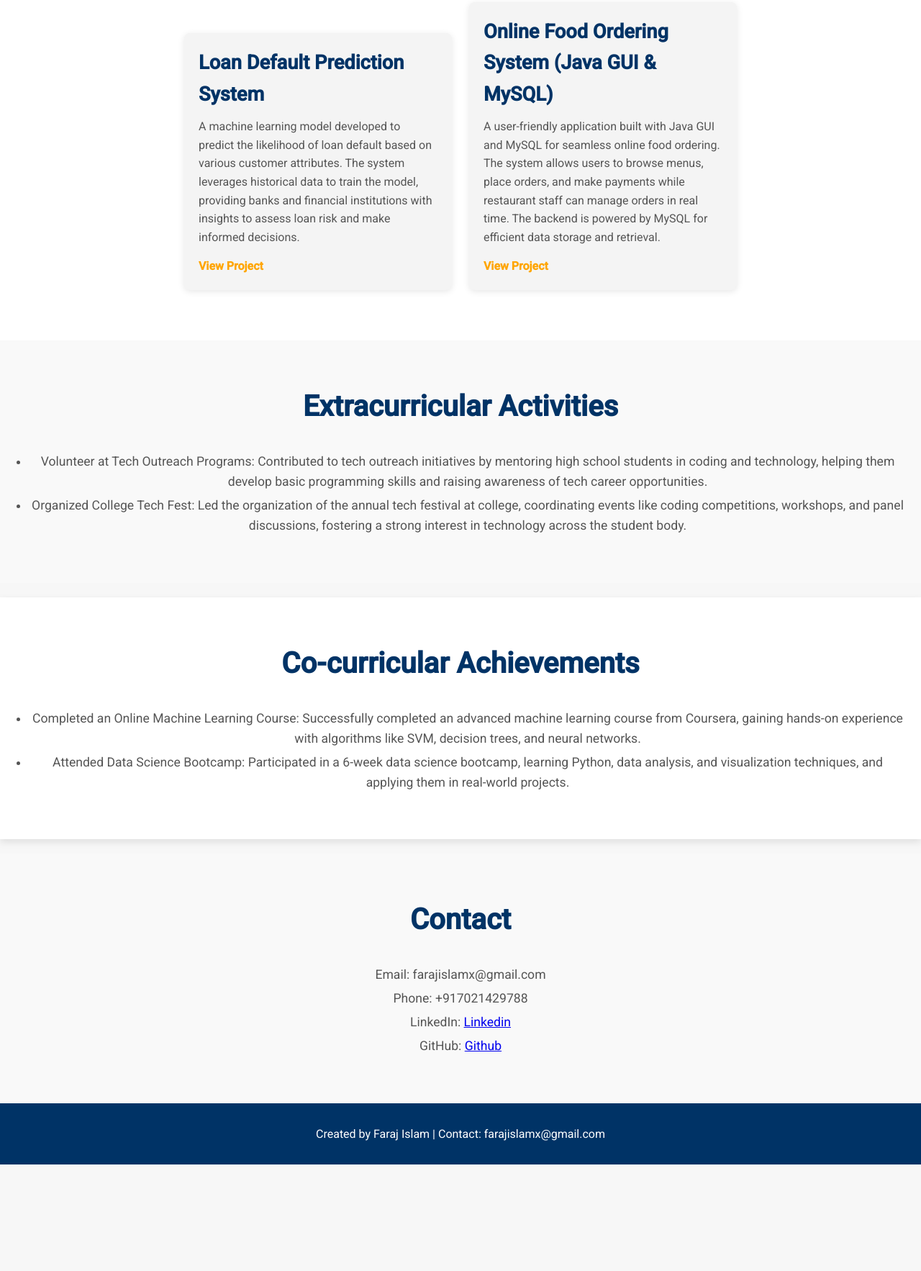
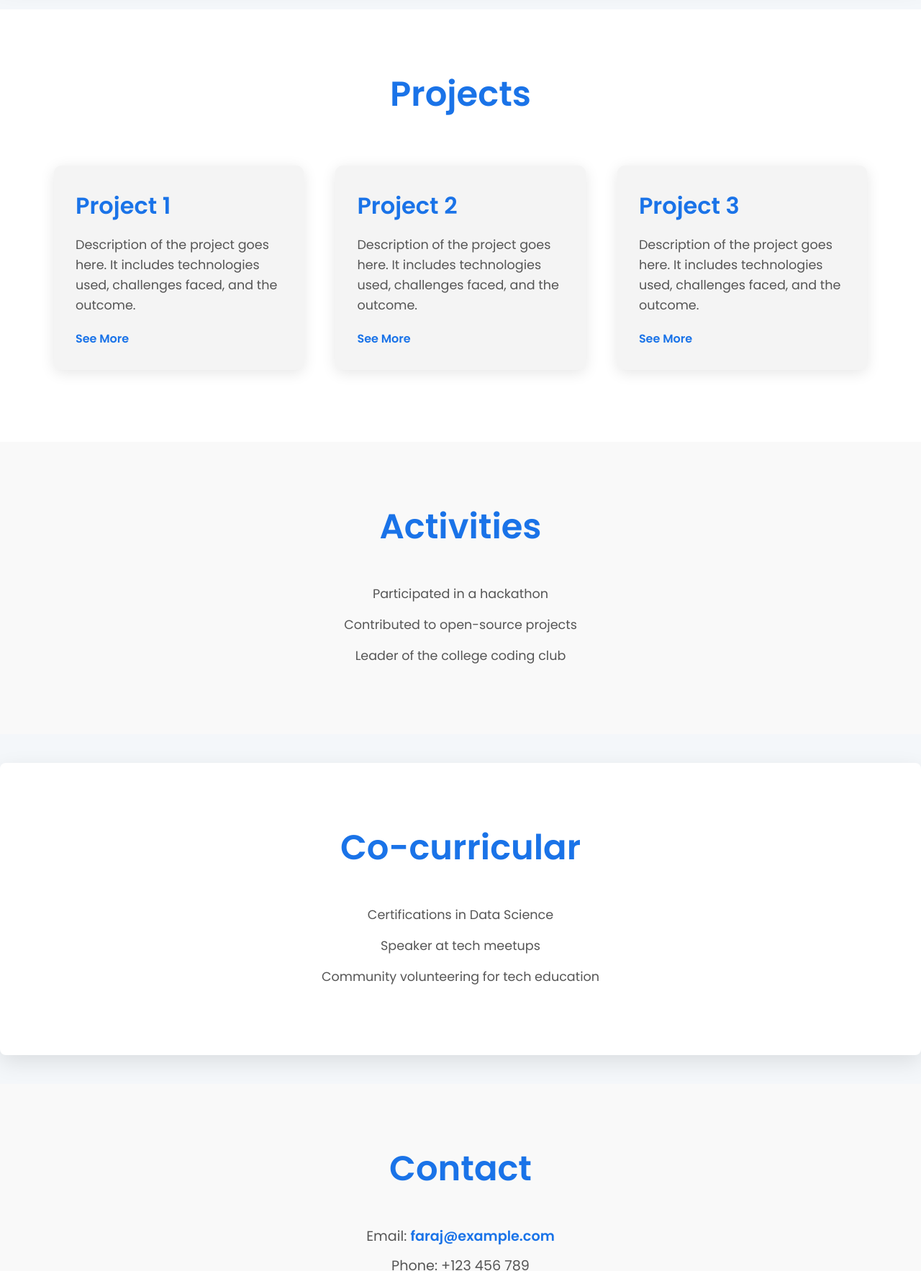
Before and after one commit to faraj2003/portfolio.github.io, a plain HTML site: page index.html in a window 1280 px wide. Shown: the part 1034-2800 px from the top of the page at 72% size. Before the commit the page ends 2652 px from the top, so only its background shows below. Drawn offline with Linux system fonts and the light colour scheme.

Commit message:
Update index.html

```diff
--- a/index.html
+++ b/index.html
@@ -8,7 +8,7 @@
     <title>Your Portfolio</title>
 
     <!-- External Fonts -->
-    <link href="https://fonts.googleapis.com/css2?family=Roboto:wght@400;500&display=swap" rel="stylesheet">
+    <link href="https://fonts.googleapis.com/css2?family=Roboto:wght@400;500&family=Poppins:wght@300;400;600&display=swap" rel="stylesheet">
 
     <!-- Font Awesome Icons -->
     <script src="https://kit.fontawesome.com/c4254e24a8.js" crossorigin="anonymous"></script>
@@ -19,76 +19,84 @@
             margin: 0;
             padding: 0;
             box-sizing: border-box;
+            transition: all 0.3s ease;
         }
 
         body {
-            font-family: 'Roboto', sans-serif;
-            background-color: #f7f7f7;
+            font-family: 'Poppins', sans-serif;
+            background-color: #f4f7fa;
             color: #333;
             line-height: 1.6;
         }
 
         /* Header */
         #header {
-            background: #003366; /* Navy Blue */
+            background: #1A73E8; /* Blue */
             color: white;
             text-align: center;
-            padding: 80px 20px;
+            padding: 100px 20px;
+            border-bottom: 5px solid #0d57a8;
         }
 
         #header h1 {
-            font-size: 3rem;
+            font-size: 4rem;
             margin-bottom: 20px;
+            font-weight: 600;
         }
 
         #header p {
-            font-size: 1.2rem;
+            font-size: 1.5rem;
             font-weight: 500;
         }
 
         #header span {
             font-weight: bold;
-            color: #FFA500; /* Orange */
+            color: #ffab00; /* Orange */
         }
 
         /* About Section */
         #about {
-            padding: 60px 20px;
-            background: white;
+            padding: 80px 20px;
+            background: #fff;
             text-align: center;
-            box-shadow: 0 4px 10px rgba(0, 0, 0, 0.1);
-            margin: 20px 0;
+            box-shadow: 0 10px 30px rgba(0, 0, 0, 0.1);
+            margin: 40px 0;
+            border-radius: 8px;
         }
 
         #about h2 {
-            font-size: 2.5rem;
-            margin-bottom: 15px;
-            color: #003366; /* Navy Blue */
+            font-size: 3rem;
+            margin-bottom: 30px;
+            color: #1A73E8;
+            font-weight: 600;
         }
 
         #about p {
-            font-size: 1.1rem;
+            font-size: 1.2rem;
             color: #555;
-            margin-bottom: 30px;
+            margin-bottom: 40px;
         }
 
+        /* Tabs */
         .tab-links {
             display: inline-block;
-            padding: 10px 20px;
-            margin-right: 10px;
+            padding: 15px 30px;
+            margin-right: 15px;
             background: #f0f0f0;
             cursor: pointer;
+            border-radius: 30px;
+            font-weight: 600;
+            color: #333;
             transition: 0.3s;
-            border-radius: 4px;
         }
 
         .tab-links:hover {
-            background: #003366; /* Navy Blue */
+            background: #1A73E8;
             color: white;
         }
 
         .active-link {
-            background: #FFA500; /* Orange */
+            background: #ffab00; /* Orange */
             color: white;
         }
 
@@ -102,113 +110,120 @@
 
         /* Projects Section */
         #projects {
-            padding: 60px 20px;
-            background: #ffffff;
+            padding: 80px 20px;
+            background: #fff;
             text-align: center;
         }
 
         #projects h2 {
-            font-size: 2.5rem;
-            margin-bottom: 30px;
-            color: #003366; /* Navy Blue */
+            font-size: 3rem;
+            margin-bottom: 40px;
+            color: #1A73E8;
+            font-weight: 600;
         }
 
         .project {
             display: inline-block;
-            width: 30%;
-            margin: 10px;
+            width: 28%;
+            margin: 20px;
             background: #f4f4f4;
-            border-radius: 8px;
-            padding: 20px;
-            box-shadow: 0 2px 10px rgba(0, 0, 0, 0.1);
+            border-radius: 10px;
+            padding: 30px;
+            box-shadow: 0 4px 20px rgba(0, 0, 0, 0.1);
             text-align: left;
             transition: 0.3s;
+            cursor: pointer;
         }
 
         .project:hover {
-            transform: scale(1.05);
-            box-shadow: 0 4px 15px rgba(0, 0, 0, 0.2);
+            transform: translateY(-10px);
+            box-shadow: 0 10px 30px rgba(0, 0, 0, 0.2);
         }
 
         .project h3 {
-            font-size: 1.7rem;
-            margin-bottom: 10px;
-            color: #003366; /* Navy Blue */
+            font-size: 2rem;
+            margin-bottom: 15px;
+            color: #1A73E8;
+            font-weight: 600;
         }
 
         .project p {
-            font-size: 1rem;
+            font-size: 1.1rem;
             color: #555;
-            margin-bottom: 15px;
+            margin-bottom: 20px;
         }
 
         .project a {
             text-decoration: none;
-            color: #FFA500; /* Orange */
-            font-weight: bold;
+            color: #1A73E8;
+            font-weight: 600;
         }
 
         /* Activities Section */
         #activities {
-            padding: 60px 20px;
+            padding: 80px 20px;
             background: #f9f9f9;
             text-align: center;
         }
 
         #activities h2 {
-            font-size: 2.5rem;
-            margin-bottom: 30px;
-            color: #003366; /* Navy Blue */
+            font-size: 3rem;
+            margin-bottom: 40px;
+            color: #1A73E8;
+            font-weight: 600;
         }
 
         .activities-list ul {
-            list-style-type: disc;
-            padding-left: 20px;
+            list-style-type: none;
+            padding: 0;
         }
 
         .activities-list li {
             font-size: 1.1rem;
-            margin: 5px 0;
+            margin: 15px 0;
             color: #555;
         }
 
         /* Co-curricular Section */
         #cocurricular {
-            padding: 60px 20px;
-            background: #ffffff;
+            padding: 80px 20px;
+            background: #fff;
             text-align: center;
-            box-shadow: 0 4px 10px rgba(0, 0, 0, 0.1);
-            margin: 20px 0;
+            box-shadow: 0 10px 30px rgba(0, 0, 0, 0.1);
+            margin: 40px 0;
+            border-radius: 8px;
         }
 
         #cocurricular h2 {
-            font-size: 2.5rem;
-            margin-bottom: 30px;
-            color: #003366; /* Navy Blue */
+            font-size: 3rem;
+            margin-bottom: 40px;
+            color: #1A73E8;
+            font-weight: 600;
         }
 
         .cocurricular-list ul {
-            list-style-type: disc;
-            padding-left: 20px;
+            list-style-type: none;
+            padding: 0;
         }
 
         .cocurricular-list li {
             font-size: 1.1rem;
-            margin: 5px 0;
+            margin: 15px 0;
             color: #555;
         }
 
         /* Contact Section */
         #contact {
-            padding: 60px 20px;
+            padding: 80px 20px;
             background: #f9f9f9;
             text-align: center;
         }
 
         #contact h2 {
-            font-size: 2.5rem;
-            margin-bottom: 30px;
-            color: #003366; /* Navy Blue */
+            font-size: 3rem;
+            margin-bottom: 40px;
+            color: #1A73E8;
+            font-weight: 600;
         }
 
         .contact-info ul {
@@ -217,65 +232,70 @@
         }
 
         .contact-info li {
-            font-size: 1.1rem;
-            margin: 5px 0;
+            font-size: 1.2rem;
+            margin: 10px 0;
             color: #555;
+        }
+
+        .contact-info a {
+            color: #1A73E8;
+            text-decoration: none;
+            font-weight: 600;
         }
 
         /* Footer */
         #footer {
-            background: #003366; /* Navy Blue */
+            background: #1A73E8;
             color: white;
             text-align: center;
             padding: 30px;
             font-size: 1rem;
+            margin-top: 50px;
         }
 
         /* Responsive Design */
         @media (max-width: 768px) {
             .project {
                 width: 100%;
-                margin: 15px 0;
+                margin: 20px 0;
             }
 
             .tab-links {
                 display: block;
-                margin: 10px 0;
+                margin: 15px 0;
+                text-align: center;
             }
 
             .tab-links.active-link {
                 text-align: center;
             }
 
-            .about-info {
-                max-width: 90%;
-                text-align: center;
-            }
-
             #header h1 {
-                font-size: 2.5rem;
+                font-size: 3rem;
             }
 
             #header p {
-                font-size: 1rem;
+                font-size: 1.2rem;
             }
 
-            /* Adjust Project Section for Smaller Screens */
-            #projects h2 {
+            #projects h2,
+            #activities h2,
+            #cocurricular h2,
+            #contact h2 {
                 font-size: 2rem;
             }
 
             .project h3 {
-                font-size: 1.4rem;
+                font-size: 1.6rem;
             }
 
-            /* Adjust Co-curricular, Education, Activities Sections */
-            #activities h2, #cocurricular h2 {
-                font-size: 2rem;
+            .activities-list li,
+            .cocurricular-list li {
+                font-size: 1.1rem;
             }
 
-            .activities-list li, .cocurricular-list li {
-                font-size: 1rem;
+            .contact-info li {
+                font-size: 1.2rem;
             }
         }
     </style>
@@ -285,7 +305,7 @@
     <!-- Header -->
     <div id="header">
         <h1>Hi, I'm <span>Faraj Islam</span></h1>
-        <p>Data Science Enthusiast | MERN Stack Enthusiast</p>
+        <p>Data Science Enthusiast | MERN Stack Developer</p>
     </div>
 
     <!-- About Section -->
@@ -294,27 +314,13 @@
         <p>I am a passionate full-stack developer with a strong focus on the MERN stack, and I also have a deep interest in data science. I enjoy working across both frontend and backend development, constantly refining my skills and exploring new technologies. My goal is to blend my expertise in web development with my growing knowledge of data science to create impactful, data-driven solutions.</p>
         <div>
             <p class="tab-links active-link" onclick="opentab(event, 'skills')">Skills</p>
-            <p class="tab-links" onclick="opentab(event, 'experience')">Experience</p>
             <p class="tab-links" onclick="opentab(event, 'education')">Education</p>
         </div>
-        <!-- Tab Contents -->
         <div id="skills" class="tab-content active-tab">
-            <ul>
-                <li><span>Data Science & AI</span><br>Machine learning, data analysis, and AI-driven solutions.</li>
-                <li><span>Web Development</span><br>Full-stack development with a focus on the MERN stack (MongoDB, Express, React, Node.js).</li>
-                <li><span>Mobile App Development</span><br>Android and iOS app development with a focus on performance and user experience.</li>
-            </ul>
-        </div>
-        <div id="experience" class="tab-content">
-            <ul>
-                <li><span>2022-Present:</span>Freelance Data Scientist & AI/ML Consultant</li>
-            </ul>
+            <p>Skills include MERN stack development, machine learning, data analysis, and more!</p>
         </div>
         <div id="education" class="tab-content">
-            <ul>
-                <li><span>2022-Present:</span> Bachelor's in Computer Science & Engineering - Symbiosis Institute of Technology,Pune</li>
-                <li><span>2022:</span> Class 12 (Science) - KV ONGC Panvel</li>
-            </ul>
+            <p>Bachelor's degree in Computer Science, XYZ University</p>
         </div>
     </div>
 
@@ -322,35 +328,42 @@
     <div id="projects">
         <h2>Projects</h2>
         <div class="project">
-            <h3>Loan Default Prediction System</h3>
-            <p>A machine learning model developed to predict the likelihood of loan default based on various customer attributes. The system leverages historical data to train the model, providing banks and financial institutions with insights to assess loan risk and make informed decisions.</p>
-            <a href="https://github.com/faraj2003/farajcoder">View Project</a>
+            <h3>Project 1</h3>
+            <p>Description of the project goes here. It includes technologies used, challenges faced, and the outcome.</p>
+            <a href="#">See More</a>
         </div>
         <div class="project">
-            <h3>Online Food Ordering System (Java GUI & MySQL)</h3>
-            <p>A user-friendly application built with Java GUI and MySQL for seamless online food ordering. The system allows users to browse menus, place orders, and make payments while restaurant staff can manage orders in real time. The backend is powered by MySQL for efficient data storage and retrieval.</p>
-            <a href="https://github.com/faraj2003/farajcoder">View Project</a>
+            <h3>Project 2</h3>
+            <p>Description of the project goes here. It includes technologies used, challenges faced, and the outcome.</p>
+            <a href="#">See More</a>
+        </div>
+        <div class="project">
+            <h3>Project 3</h3>
+            <p>Description of the project goes here. It includes technologies used, challenges faced, and the outcome.</p>
+            <a href="#">See More</a>
         </div>
     </div>
 
     <!-- Activities Section -->
     <div id="activities">
-        <h2>Extracurricular Activities</h2>
+        <h2>Activities</h2>
         <div class="activities-list">
             <ul>
-                <li>Volunteer at Tech Outreach Programs: Contributed to tech outreach initiatives by mentoring high school students in coding and technology, helping them develop basic programming skills and raising awareness of tech career opportunities.</li>
-                <li>Organized College Tech Fest: Led the organization of the annual tech festival at college, coordinating events like coding competitions, workshops, and panel discussions, fostering a strong interest in technology across the student body.</li>
+                <li>Participated in a hackathon</li>
+                <li>Contributed to open-source projects</li>
+                <li>Leader of the college coding club</li>
             </ul>
         </div>
     </div>
 
     <!-- Co-curricular Section -->
     <div id="cocurricular">
-        <h2>Co-curricular Achievements</h2>
+        <h2>Co-curricular</h2>
         <div class="cocurricular-list">
             <ul>
-                <li>Completed an Online Machine Learning Course: Successfully completed an advanced machine learning course from Coursera, gaining hands-on experience with algorithms like SVM, decision trees, and neural networks.</li>
-                <li>Attended Data Science Bootcamp: Participated in a 6-week data science bootcamp, learning Python, data analysis, and visualization techniques, and applying them in real-world projects.</li>
+                <li>Certifications in Data Science</li>
+                <li>Speaker at tech meetups</li>
+                <li>Community volunteering for tech education</li>
             </ul>
         </div>
     </div>
@@ -360,34 +373,37 @@
         <h2>Contact</h2>
         <div class="contact-info">
             <ul>
-                <li>Email: farajislamx@gmail.com</li>
-                <li>Phone: +917021429788</li>
-                <li>LinkedIn: <a href="https://www.linkedin.com/in/faraj-islam-07a59a1b9/">Linkedin</a></li>
-                <li>GitHub: <a href="https://github.com/faraj2003">Github</a></li>
+                <li>Email: <a href="mailto:faraj@example.com">faraj@example.com</a></li>
+                <li>Phone: +123 456 789</li>
+                <li>LinkedIn: <a href="#">LinkedIn Profile</a></li>
+                <li>GitHub: <a href="#">GitHub Profile</a></li>
             </ul>
         </div>
     </div>
 
     <!-- Footer -->
     <div id="footer">
-        <p>Created by Faraj Islam | Contact: farajislamx@gmail.com</p>
+        <p>&copy; 2024 Faraj Islam. All rights reserved.</p>
     </div>
 
     <script>
         function opentab(evt, tabName) {
             var i, tabcontent, tablinks;
             tabcontent = document.getElementsByClassName("tab-content");
+            tablinks = document.getElementsByClassName("tab-links");
+
             for (i = 0; i < tabcontent.length; i++) {
                 tabcontent[i].classList.remove("active-tab");
             }
-            tablinks = document.getElementsByClassName("tab-links");
+
             for (i = 0; i < tablinks.length; i++) {
                 tablinks[i].classList.remove("active-link");
             }
+
             document.getElementById(tabName).classList.add("active-tab");
             evt.currentTarget.classList.add("active-link");
         }
     </script>
+
 </body>
-
 </html>
```
